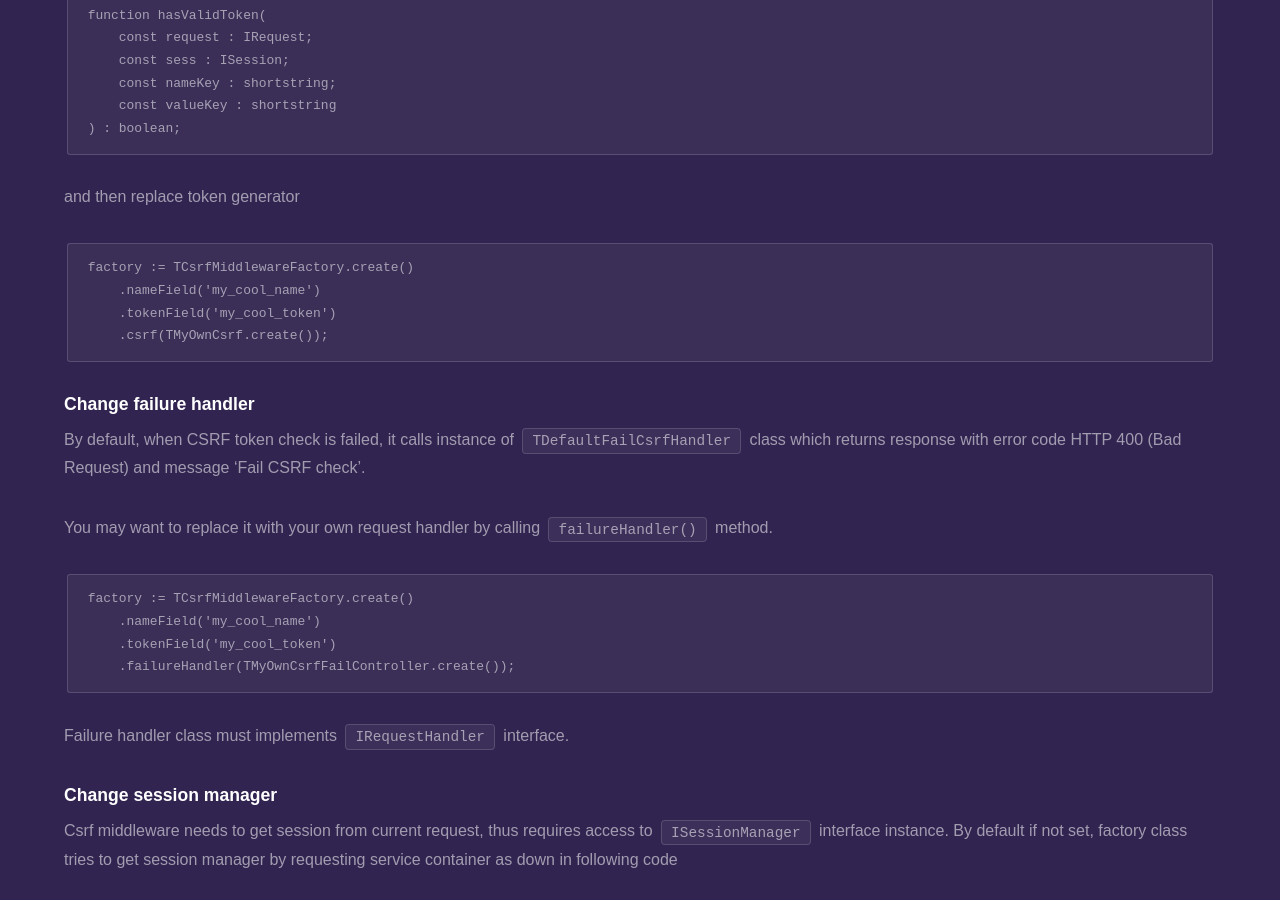
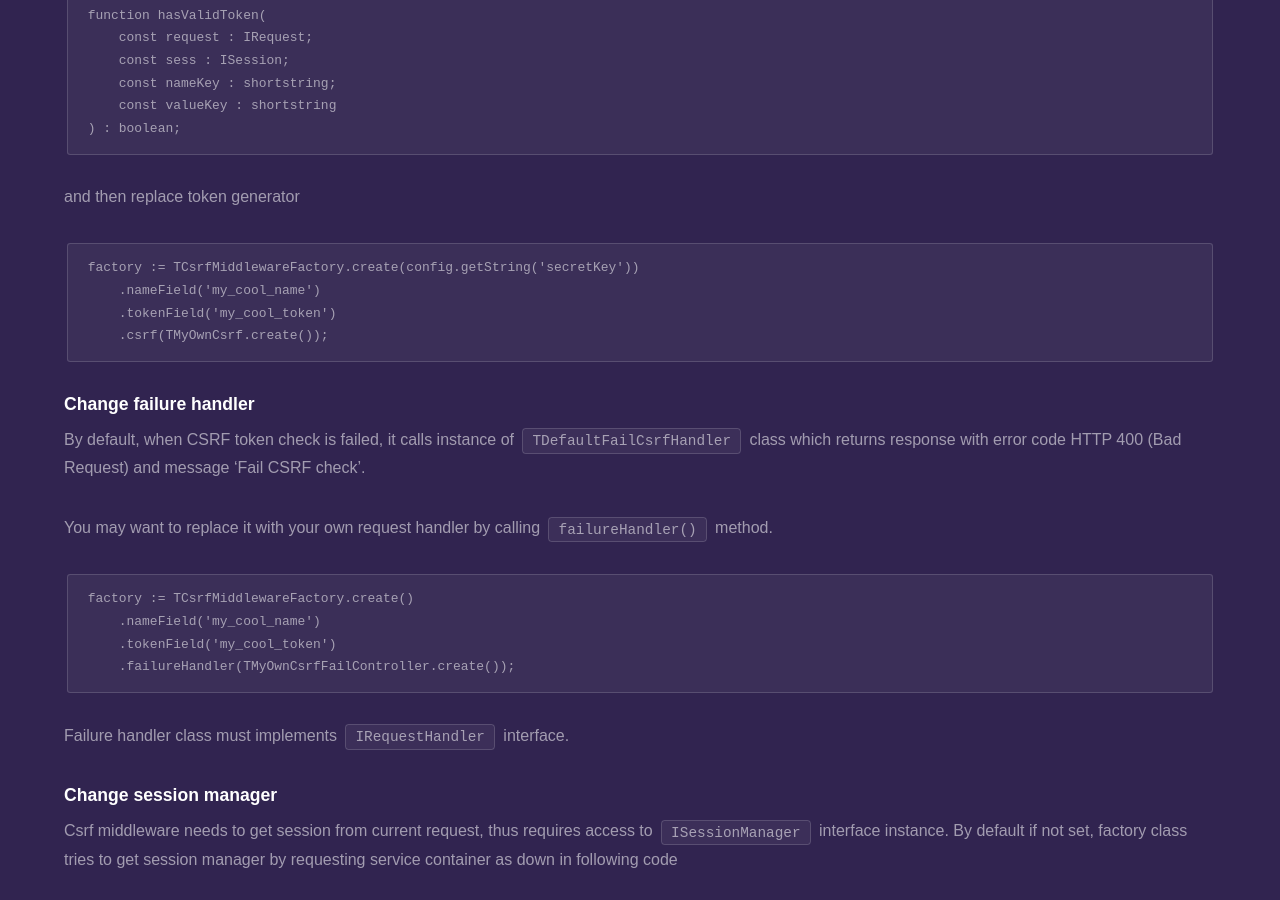
Before and after one commit to fanoframework/fanoframework.github.io, a Jekyll site: the page built from security/csrf-protection/index.md, in a window 1280 px wide and 900 px high, scrolled down 3525 px. Built offline with Jekyll 4.4.1, drawn with Linux system fonts in a browser that asks for light colours; our own code applies the rules of GitHub Pages for plain Markdown files; some of the changed text lies outside the part shown.

Commit message:
immprove content on csrf protection

````diff
--- a/security/csrf-protection/index.md
+++ b/security/csrf-protection/index.md
@@ -31,7 +31,7 @@
 ```
 container.add(
     'verifyCsrfToken',
-    TCsrfMiddlewareFactory.create()
+    TCsrfMiddlewareFactory.create(config.getString('secretKey'))
 );
 ```
 
@@ -140,7 +140,7 @@
 and then replace token generator
 
 ```
-factory := TCsrfMiddlewareFactory.create()
+factory := TCsrfMiddlewareFactory.create(config.getString('secretKey'))
     .nameField('my_cool_name')
     .tokenField('my_cool_token')
     .csrf(TMyOwnCsrf.create());
````
